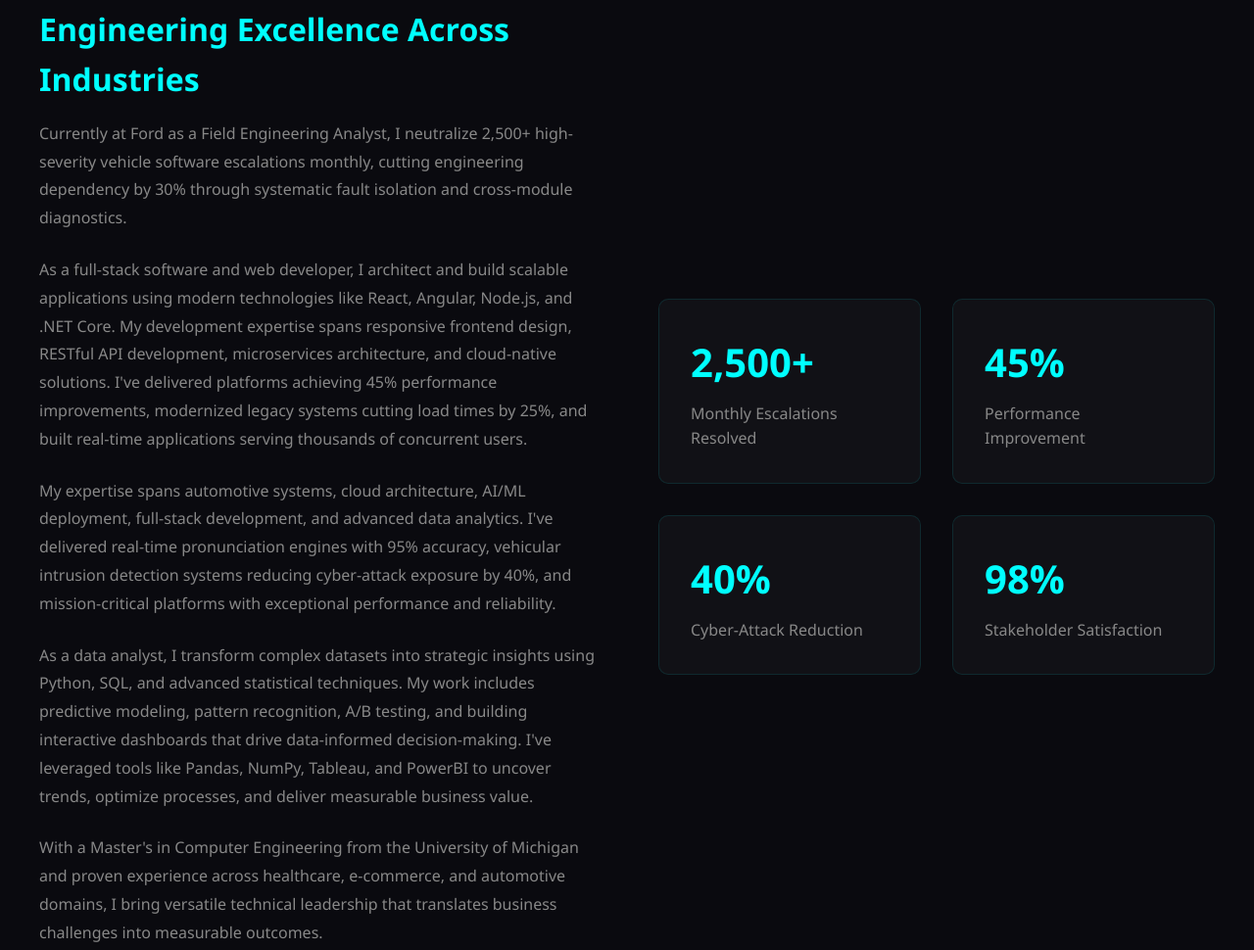
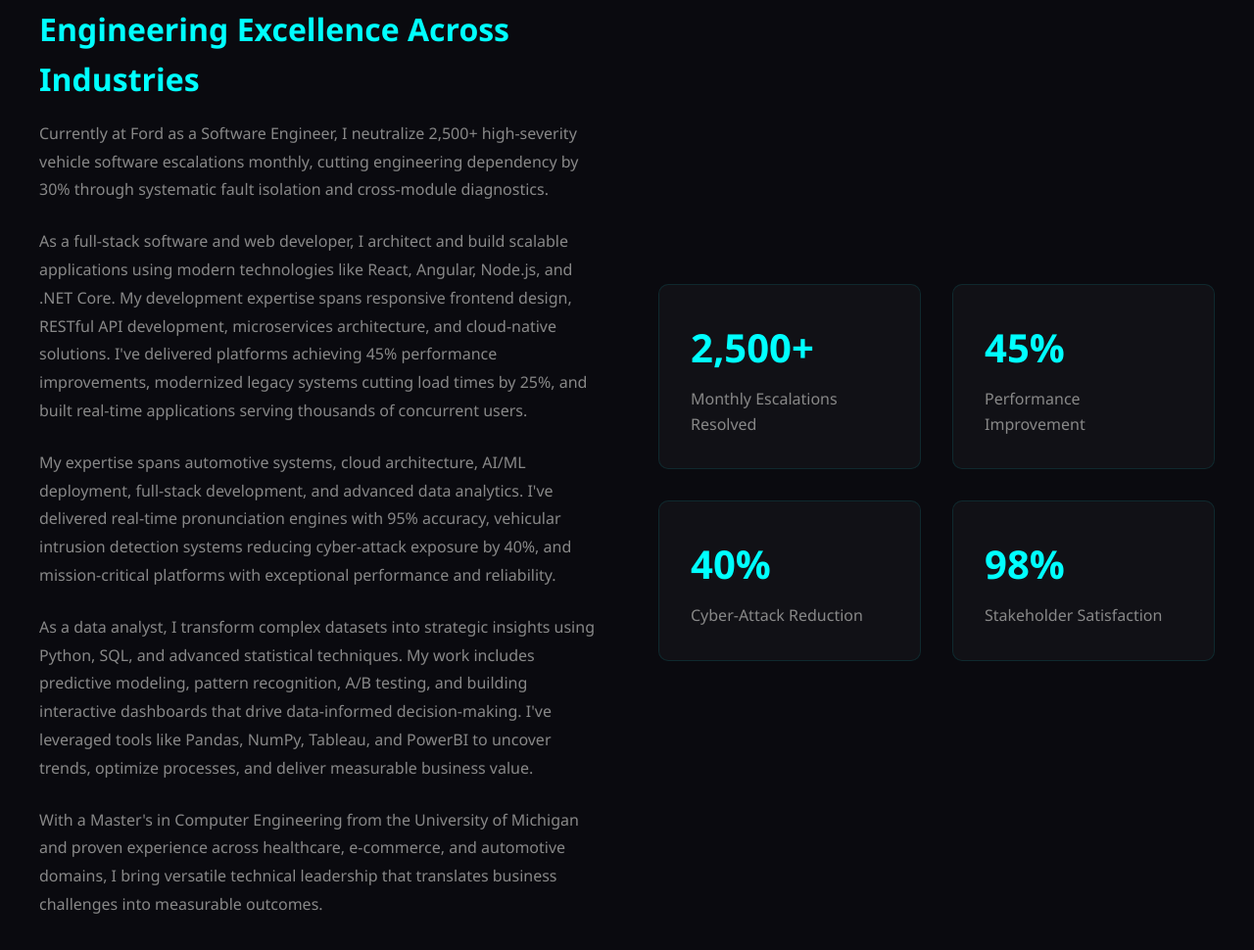
Before and after one commit to hraoo/portfolio-v1, a plain HTML site: page index.html in a window 1280 px wide. Shown: the part 1160-2130 px from the top of the page at 98% size. Drawn offline with nearby package versions, Linux system fonts and the light colour scheme.

Commit message:
Update index.html
Updated Ford's experience

```diff
--- a/index.html
+++ b/index.html
@@ -1075,7 +1075,7 @@
                 <div class="about-text lazy-load">
                     <h3>Engineering Excellence Across Industries</h3>
                     <p>
-                        Currently at Ford as a Field Engineering Analyst, I neutralize 2,500+ high-severity vehicle software escalations monthly, cutting engineering dependency by 30% through systematic fault isolation and cross-module diagnostics.
+                        Currently at Ford as a Software Engineer, I neutralize 2,500+ high-severity vehicle software escalations monthly, cutting engineering dependency by 30% through systematic fault isolation and cross-module diagnostics.
                     </p>
                     <p>
                         As a full-stack software and web developer, I architect and build scalable applications using modern technologies like React, Angular, Node.js, and .NET Core. My development expertise spans responsive frontend design, RESTful API development, microservices architecture, and cloud-native solutions. I've delivered platforms achieving 45% performance improvements, modernized legacy systems cutting load times by 25%, and built real-time applications serving thousands of concurrent users.
@@ -1247,7 +1247,7 @@
                     <div class="timeline-dot"></div>
                     <div class="timeline-content">
                         <div class="timeline-date">June 2025 – Present</div>
-                        <h3 class="timeline-title">Field Engineering Analyst</h3>
+                        <h3 class="timeline-title">Software Engineer</h3>
                         <div class="timeline-company">Ford Motor Company | Farmington, MI</div>
                         <div class="timeline-description">
                             <ul>
```
